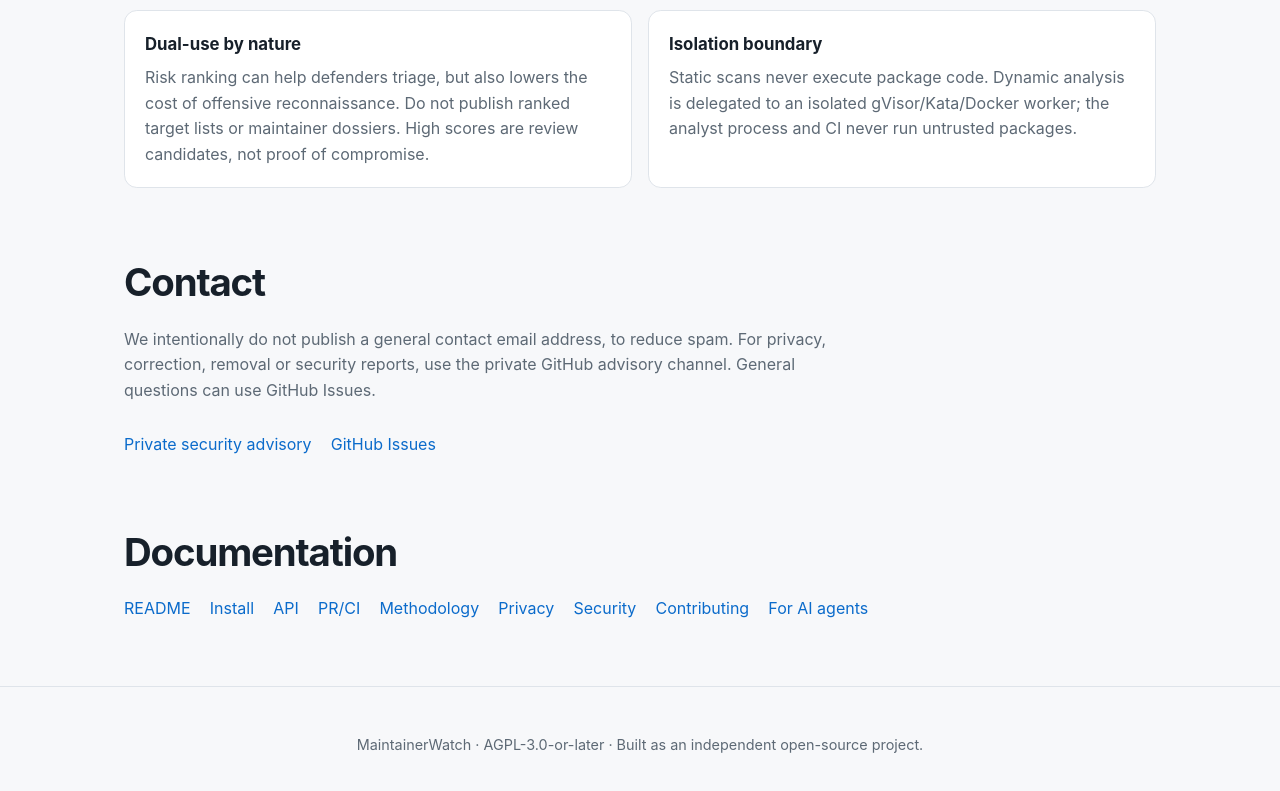
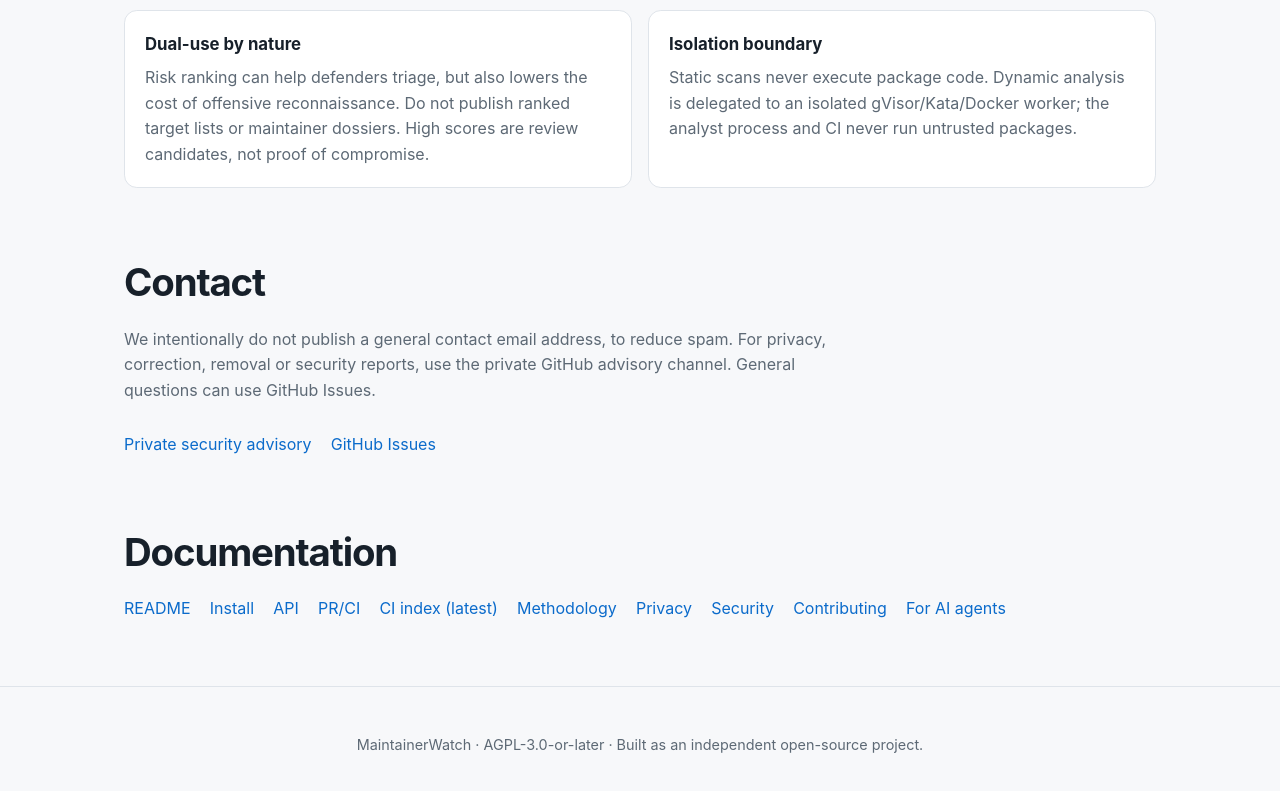
Before and after one commit to ovidiurg/maintainerwatch, a plain HTML site: page site/index.html in a window 1280 px wide. Shown: the part 3514-4305 px from the top of the page. Drawn offline with Linux system fonts and the light colour scheme.

Commit message:
Close out public launch checklist (#4)

```diff
--- a/site/index.html
+++ b/site/index.html
@@ -227,6 +227,7 @@ mw main --top 5000 --no-github</code></pre>
       <a href="https://github.com/ovidiurg/maintainerwatch/blob/main/INSTALL.md">Install</a>
       <a href="https://github.com/ovidiurg/maintainerwatch/blob/main/docs/api.md">API</a>
       <a href="https://github.com/ovidiurg/maintainerwatch/blob/main/docs/pr-ci.md">PR/CI</a>
+      <a href="https://github.com/ovidiurg/maintainerwatch/releases/latest/download/maintainerwatch-index.json">CI index (latest)</a>
       <a href="https://github.com/ovidiurg/maintainerwatch/blob/main/docs/methodology.md">Methodology</a>
       <a href="https://github.com/ovidiurg/maintainerwatch/blob/main/docs/gdpr.md">Privacy</a>
       <a href="https://github.com/ovidiurg/maintainerwatch/blob/main/SECURITY.md">Security</a>
```
Also changed, not shown: 1 other file.
